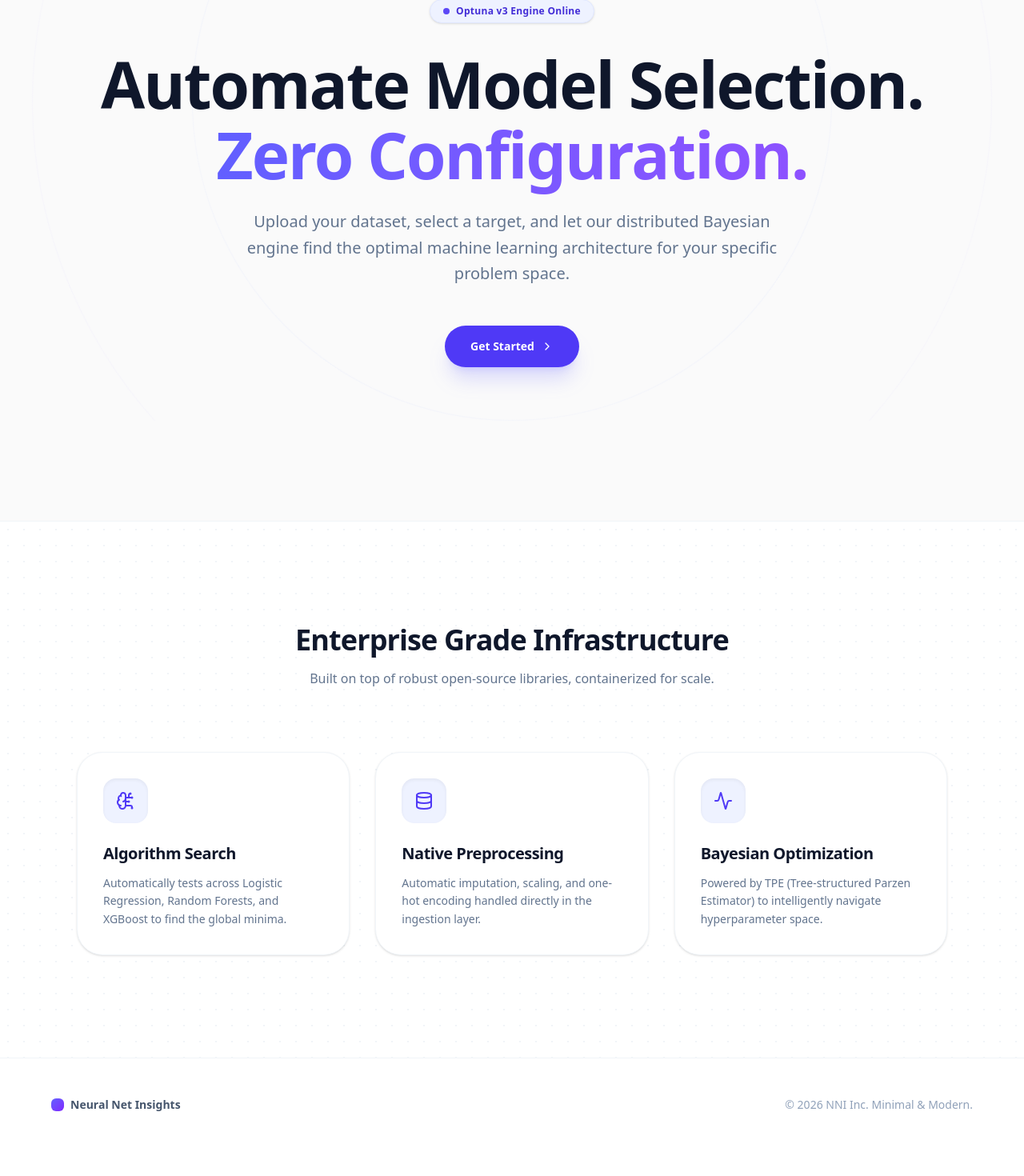
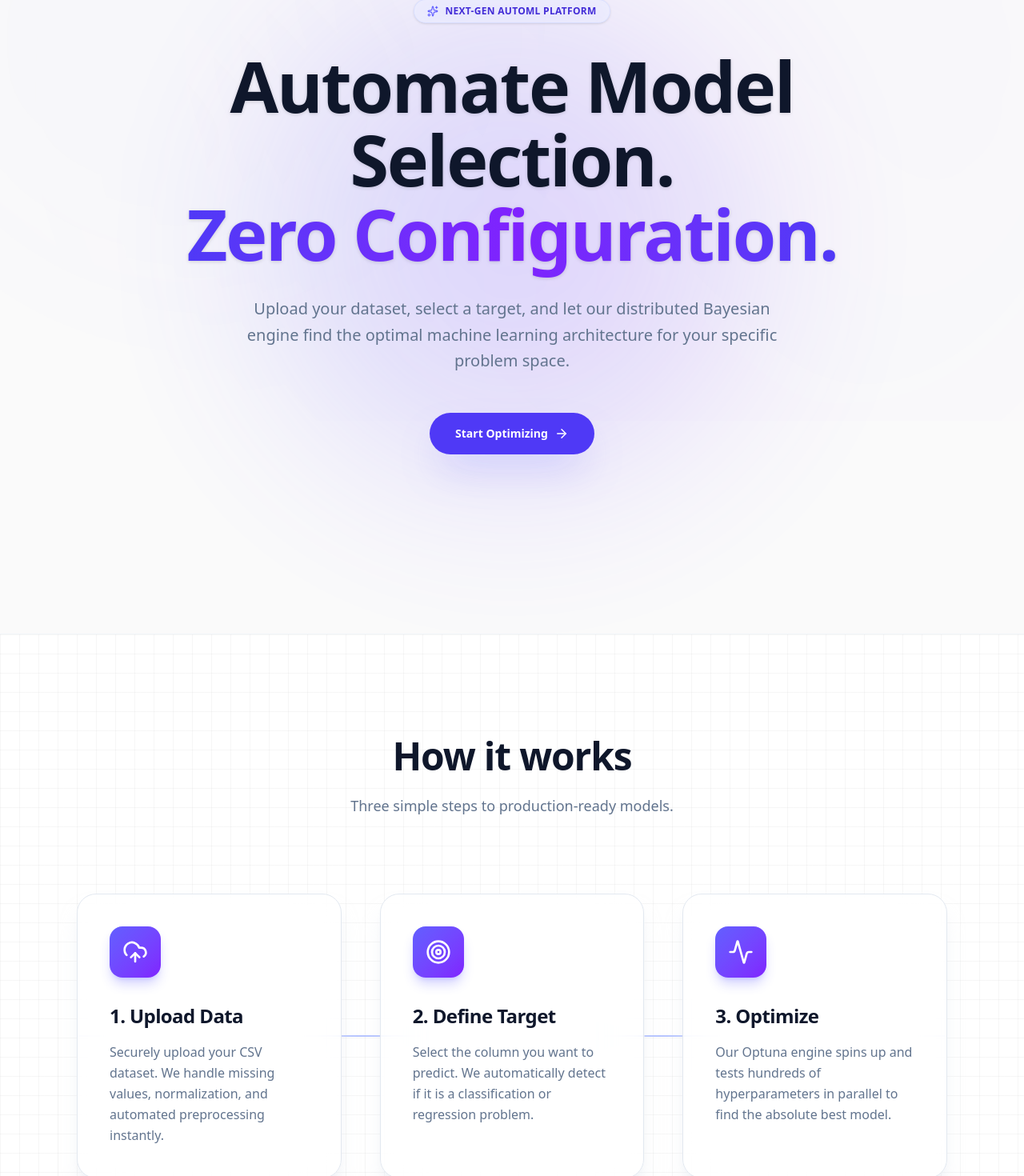
Before and after one commit to Sayan-CtrlZ/Neural_net_Insights, a Next.js app in the folder frontend/: page / in a window 1280 px wide. Shown: the part 274-1744 px from the top of the page at 80% size. Before the commit the page ends 1713 px from the top, so only its background shows below. Built offline with nearby package versions, Linux system fonts and the light colour scheme.

Commit message:
feat: display personalized greetings and implement comprehensive UI/UX redesign for landing and dashboard pages

```diff
--- a/frontend/app/dashboard/layout.tsx
+++ b/frontend/app/dashboard/layout.tsx
@@ -10,6 +10,7 @@ function DashboardLayoutInner({ children }: { children: React.ReactNode }) {
   const pathname = usePathname();
   const router = useRouter();
   const { isSidebarCollapsed, session } = useGlobalState();
+  const userName = session?.user?.user_metadata?.full_name || session?.user?.email?.split('@')[0] || 'User';
 
   React.useEffect(() => {
     if (session === null) {
@@ -93,7 +94,7 @@ function DashboardLayoutInner({ children }: { children: React.ReactNode }) {
           >
             <LogOut size={18} className="shrink-0" />
             <span className={`text-sm font-bold truncate transition-all duration-300 ${isSidebarCollapsed ? 'opacity-0 w-0 hidden' : 'opacity-100'}`}>
-              Sign Out
+              Hi, {userName}
             </span>
           </button>
         </div>
--- a/frontend/app/dashboard/profile/page.tsx
+++ b/frontend/app/dashboard/profile/page.tsx
@@ -3,10 +3,13 @@ import React, { useState, useEffect } from 'react';
 import { useSearchParams, useRouter } from 'next/navigation';
 import { Settings, Shield, Bell, CreditCard, Key, Server, Lock, Eye, EyeOff, Loader2, Info } from 'lucide-react';
 import { supabase } from '../../../lib/supabaseClient';
+import { useGlobalState } from '../GlobalStateContext';
 
 export default function ProfilePage() {
   const searchParams = useSearchParams();
   const router = useRouter();
+  const { session } = useGlobalState();
+  const userName = session?.user?.user_metadata?.full_name || session?.user?.email?.split('@')[0] || 'User';
 
   const [password, setPassword] = useState('');
   const [confirmPassword, setConfirmPassword] = useState('');
@@ -70,7 +73,7 @@ export default function ProfilePage() {
       {/* Header */}
       <header className="px-8 py-6 border-b border-slate-100 flex justify-between items-end bg-white shrink-0">
         <div>
-          <h1 className="text-2xl font-bold tracking-tight mb-1 text-slate-900">Profile Settings</h1>
+          <h1 className="text-2xl font-bold tracking-tight mb-1 text-slate-900">Hi, {userName}</h1>
           <p className="text-sm text-slate-500">Manage your account security and preferences.</p>
         </div>
       </header>
--- a/frontend/app/page.tsx
+++ b/frontend/app/page.tsx
@@ -1,38 +1,38 @@
 'use client';
 import Link from 'next/link';
 import { motion, Variants } from 'framer-motion';
-import { BrainCircuit, Database, Cpu, ChevronRight, BarChart3, Activity } from 'lucide-react';
+import { BrainCircuit, Database, Cpu, ChevronRight, BarChart3, Activity, UploadCloud, Target, Sparkles, ArrowRight } from 'lucide-react';
 
 const fadeIn: Variants = {
-  hidden: { opacity: 0, y: 20 },
-  visible: { opacity: 1, y: 0, transition: { duration: 0.6, ease: 'easeOut' } }
+  hidden: { opacity: 0, y: 30 },
+  visible: { opacity: 1, y: 0, transition: { duration: 0.8, ease: [0.21, 0.47, 0.32, 0.98] } }
 };
 
 const staggerContainer: Variants = {
   hidden: { opacity: 0 },
   visible: {
     opacity: 1,
-    transition: { staggerChildren: 0.1 }
+    transition: { staggerChildren: 0.15 }
   }
 };
 
 export default function LandingPage() {
   return (
-    <div className="min-h-screen bg-[#FAFAFA] text-black selection:bg-blue-600 selection:text-white font-sans overflow-hidden">
+    <div className="min-h-screen bg-[#FAFAFA] text-black selection:bg-indigo-500 selection:text-white font-sans overflow-hidden">
 
       {/* Abstract Background Elements */}
-      <div className="fixed inset-0 z-0 pointer-events-none overflow-hidden flex justify-center items-center opacity-[0.15]">
-        <div className="w-[800px] h-[800px] rounded-full border border-indigo-200 absolute animate-[spin_60s_linear_infinite]" />
-        <div className="w-[1200px] h-[1200px] rounded-full border border-violet-200 absolute animate-[spin_90s_linear_infinite_reverse]" />
+      <div className="fixed inset-0 z-0 pointer-events-none overflow-hidden flex justify-center items-center opacity-[0.25]">
+        <div className="w-[800px] h-[800px] rounded-full bg-gradient-to-tr from-indigo-500/10 to-transparent blur-[100px] absolute top-[-20%] left-[-10%]" />
+        <div className="w-[1200px] h-[1200px] rounded-full bg-gradient-to-bl from-violet-500/10 to-transparent blur-[120px] absolute bottom-[-30%] right-[-10%]" />
       </div>
 
-      <nav className="border-b border-slate-100 px-8 py-5 flex justify-between items-center bg-white/80 backdrop-blur-md sticky top-0 z-50">
+      <nav className="border-b border-slate-100/50 px-8 py-5 flex justify-between items-center bg-white/70 backdrop-blur-xl sticky top-0 z-50">
         <motion.div
           initial={{ opacity: 0, x: -20 }}
           animate={{ opacity: 1, x: 0 }}
           className="flex items-center gap-3"
         >
-          <div className="w-8 h-8 rounded-lg bg-gradient-to-br from-indigo-500 to-violet-600 shadow-indigo-500/20 shadow-lg flex items-center justify-center text-white">
+          <div className="w-8 h-8 rounded-xl bg-gradient-to-br from-indigo-500 to-violet-600 shadow-indigo-500/30 shadow-lg flex items-center justify-center text-white">
             <BrainCircuit size={18} />
           </div>
           <span className="font-bold tracking-tight text-lg text-slate-800">Neural Net Insights</span>
@@ -41,16 +41,18 @@ export default function LandingPage() {
         <motion.div
           initial={{ opacity: 0, x: 20 }}
           animate={{ opacity: 1, x: 0 }}
-          className="flex gap-8 text-sm font-medium items-center"
+          className="flex gap-8 text-sm font-semibold items-center"
         >
-          <a href="#features" className="text-slate-500 hover:text-indigo-600 transition-colors relative group hidden sm:block">
+          <a href="#how-it-works" className="text-slate-500 hover:text-indigo-600 transition-colors hidden sm:block">
+            How it Works
+          </a>
+          <a href="#features" className="text-slate-500 hover:text-indigo-600 transition-colors hidden sm:block">
             Features
-            <span className="absolute -bottom-1 left-0 w-0 h-0.5 bg-indigo-600 transition-all group-hover:w-full"></span>
           </a>
-          <Link href="/login" className="text-slate-600 hover:text-indigo-600 font-semibold transition-colors">
+          <Link href="/login" className="text-slate-600 hover:text-indigo-600 transition-colors">
             Log in
           </Link>
-          <Link href="/login" className="bg-indigo-600 text-white px-5 py-2.5 rounded-full hover:bg-indigo-700 shadow-lg shadow-indigo-500/30 hover:shadow-indigo-500/50 transition-all flex items-center gap-2">
+          <Link href="/login" className="bg-slate-900 text-white px-5 py-2.5 rounded-full hover:bg-slate-800 shadow-xl shadow-slate-900/20 hover:shadow-slate-900/40 transition-all flex items-center gap-2 hover:scale-105 active:scale-95">
             Get Started <ChevronRight size={16} />
           </Link>
         </motion.div>
@@ -58,21 +60,23 @@ export default function LandingPage() {
 
       <main className="relative z-10">
         {/* Hero Section */}
-        <section className="max-w-6xl mx-auto px-8 py-32 md:py-48 flex flex-col items-center text-center">
+        <section className="max-w-6xl mx-auto px-8 pt-32 pb-40 md:pt-48 md:pb-56 flex flex-col items-center text-center relative">
+          <div className="absolute top-1/2 left-1/2 -translate-x-1/2 -translate-y-1/2 w-[600px] h-[600px] bg-gradient-to-r from-indigo-500/20 to-violet-500/20 blur-[120px] rounded-full -z-10 animate-pulse pointer-events-none"></div>
+
           <motion.div
             initial="hidden"
             animate="visible"
             variants={staggerContainer}
             className="flex flex-col items-center"
           >
-            <motion.div variants={fadeIn} className="inline-flex items-center gap-2 px-4 py-1.5 rounded-full border border-indigo-100 bg-indigo-50 text-indigo-700 shadow-sm mb-8">
-              <span className="flex h-2 w-2 rounded-full bg-indigo-600 animate-pulse"></span>
-              <span className="text-xs font-semibold tracking-wide">Optuna v3 Engine Online</span>
+            <motion.div variants={fadeIn} className="inline-flex items-center gap-2 px-4 py-1.5 rounded-full border border-indigo-200/50 bg-indigo-50/50 backdrop-blur-md text-indigo-700 shadow-sm mb-8">
+              <Sparkles size={14} className="text-indigo-500" />
+              <span className="text-xs font-bold tracking-wide uppercase">Next-Gen AutoML Platform</span>
             </motion.div>
 
-            <motion.h1 variants={fadeIn} className="text-5xl md:text-7xl lg:text-[5rem] font-bold tracking-tight mb-6 leading-[1.1] text-slate-900">
+            <motion.h1 variants={fadeIn} className="text-5xl md:text-7xl lg:text-[5.5rem] font-bold tracking-tight mb-8 leading-[1.05] text-slate-900 drop-shadow-sm">
               Automate Model Selection. <br className="hidden md:block"/>
-              <span className="text-transparent bg-clip-text bg-gradient-to-r from-indigo-500 to-violet-500">Zero Configuration.</span>
+              <span className="text-transparent bg-clip-text bg-gradient-to-r from-indigo-600 via-violet-600 to-indigo-600 animate-gradient-x">Zero Configuration.</span>
             </motion.h1>
 
             <motion.p variants={fadeIn} className="text-lg md:text-xl text-slate-500 max-w-2xl mb-12 leading-relaxed">
@@ -82,44 +86,100 @@ export default function LandingPage() {
             <motion.div variants={fadeIn} className="flex gap-4">
               <Link
                 href="/login"
-                className="bg-indigo-600 text-white px-8 py-4 rounded-full text-sm font-bold hover:scale-105 hover:bg-indigo-700 shadow-xl shadow-indigo-500/20 hover:shadow-indigo-500/40 transition-all flex items-center gap-2 group"
+                className="bg-indigo-600 text-white px-8 py-4 rounded-full text-sm font-bold hover:scale-105 hover:bg-indigo-700 shadow-2xl shadow-indigo-500/30 hover:shadow-indigo-500/50 transition-all flex items-center gap-2 group"
               >
-                Get Started
-                <ChevronRight className="group-hover:translate-x-1 transition-transform" size={16} />
+                Start Optimizing
+                <ArrowRight className="group-hover:translate-x-1 transition-transform" size={18} />
               </Link>
             </motion.div>
           </motion.div>
         </section>
 
+        {/* How It Works Section */}
+        <section id="how-it-works" className="bg-white py-32 border-t border-slate-100 relative overflow-hidden">
+          <div className="absolute inset-0 bg-[linear-gradient(to_right,#80808012_1px,transparent_1px),linear-gradient(to_bottom,#80808012_1px,transparent_1px)] bg-[size:24px_24px]"></div>
+
+          <div className="max-w-6xl mx-auto px-8 relative z-10">
+            <motion.div
+              initial={{ opacity: 0, y: 30 }}
+              whileInView={{ opacity: 1, y: 0 }}
+              viewport={{ once: true, margin: "-100px" }}
+              transition={{ duration: 0.6 }}
+              className="text-center mb-24"
+            >
+              <h2 className="text-4xl md:text-5xl font-bold tracking-tight text-slate-900">How it works</h2>
+              <p className="text-slate-500 mt-6 max-w-2xl mx-auto text-lg">Three simple steps to production-ready models.</p>
+            </motion.div>
+
+            <div className="grid md:grid-cols-3 gap-12 relative">
+              {/* Connector Line */}
+              <div className="hidden md:block absolute top-1/2 left-0 w-full h-0.5 bg-gradient-to-r from-indigo-100 via-indigo-300 to-indigo-100 -translate-y-1/2 z-0"></div>
+
+              {[
+                {
+                  icon: <UploadCloud size={32} />,
+                  title: '1. Upload Data',
+                  desc: 'Securely upload your CSV dataset. We handle missing values, normalization, and automated preprocessing instantly.'
+                },
+                {
+                  icon: <Target size={32} />,
+                  title: '2. Define Target',
+                  desc: 'Select the column you want to predict. We automatically detect if it is a classification or regression problem.'
+                },
+                {
+                  icon: <Activity size={32} />,
+                  title: '3. Optimize',
+                  desc: 'Our Optuna engine spins up and tests hundreds of hyperparameters in parallel to find the absolute best model.'
+                }
+              ].map((step, i) => (
+                <motion.div
+                  key={i}
+                  initial={{ opacity: 0, y: 40 }}
+                  whileInView={{ opacity: 1, y: 0 }}
+                  viewport={{ once: true, margin: "-50px" }}
+                  transition={{ delay: i * 0.2, duration: 0.6, ease: "easeOut" }}
+                  className="bg-white/80 backdrop-blur-xl border border-slate-200 p-10 rounded-3xl shadow-xl shadow-slate-200/50 relative z-10 hover:-translate-y-2 transition-transform duration-300"
+                >
+                  <div className="w-16 h-16 bg-gradient-to-br from-indigo-500 to-violet-600 rounded-2xl flex items-center justify-center mb-8 text-white shadow-lg shadow-indigo-500/30">
+                    {step.icon}
+                  </div>
+                  <h3 className="text-2xl font-bold mb-4 tracking-tight text-slate-900">{step.title}</h3>
+                  <p className="text-slate-500 leading-relaxed">
+                    {step.desc}
+                  </p>
+                </motion.div>
+              ))}
+            </div>
+          </div>
+        </section>
+
         {/* Features Section */}
-        <section id="features" className="border-t border-slate-100 bg-white relative">
-          <div className="absolute inset-0 bg-[radial-gradient(#e2e8f0_1px,transparent_1px)] [background-size:20px_20px] opacity-50"></div>
-
-          <div className="max-w-6xl mx-auto px-8 py-32 relative z-10">
+        <section id="features" className="py-32 relative bg-[#FAFAFA]">
+          <div className="max-w-6xl mx-auto px-8 relative z-10">
             <motion.div
               initial={{ opacity: 0, y: 20 }}
               whileInView={{ opacity: 1, y: 0 }}
               viewport={{ once: true }}
               className="text-center mb-20"
             >
-              <h2 className="text-3xl md:text-4xl font-bold tracking-tight text-slate-900">Enterprise Grade Infrastructure</h2>
-              <p className="text-slate-500 mt-4 max-w-2xl mx-auto">Built on top of robust open-source libraries, containerized for scale.</p>
+              <h2 className="text-4xl md:text-5xl font-bold tracking-tight text-slate-900">Enterprise Infrastructure</h2>
+              <p className="text-slate-500 mt-6 max-w-2xl mx-auto text-lg">Built on top of robust open-source libraries, containerized for massive scale.</p>
             </motion.div>
 
             <div className="grid md:grid-cols-3 gap-8">
               {[
                 {
-                  icon: <BrainCircuit size={24} />,
+                  icon: <BrainCircuit size={28} />,
                   title: 'Algorithm Search',
                   desc: 'Automatically tests across Logistic Regression, Random Forests, and XGBoost to find the global minima.'
                 },
                 {
-                  icon: <Database size={24} />,
+                  icon: <Database size={28} />,
                   title: 'Native Preprocessing',
                   desc: 'Automatic imputation, scaling, and one-hot encoding handled directly in the ingestion layer.'
                 },
                 {
-                  icon: <Activity size={24} />,
+                  icon: <Cpu size={28} />,
                   title: 'Bayesian Optimization',
                   desc: 'Powered by TPE (Tree-structured Parzen Estimator) to intelligently navigate hyperparameter space.'
                 }
@@ -130,12 +190,13 @@ export default function LandingPage() {
                   whileInView={{ opacity: 1, y: 0 }}
                   viewport={{ once: true }}
                   transition={{ delay: i * 0.1 }}
-                  className="bg-white border border-slate-100 p-8 rounded-[2rem] shadow-sm hover:shadow-xl hover:shadow-indigo-500/5 hover:-translate-y-1 transition-all group"
+                  className="bg-white border border-slate-200/60 p-8 rounded-[2rem] shadow-sm hover:shadow-2xl hover:shadow-indigo-500/10 hover:-translate-y-2 transition-all duration-300 group overflow-hidden relative"
                 >
-                  <div className="w-14 h-14 bg-indigo-50 rounded-2xl flex items-center justify-center mb-6 text-indigo-600 group-hover:scale-110 group-hover:bg-indigo-600 group-hover:text-white transition-all shadow-inner">
+                  <div className="absolute top-0 right-0 w-32 h-32 bg-indigo-50 rounded-bl-full -z-10 transition-transform group-hover:scale-150 duration-500"></div>
+                  <div className="w-14 h-14 bg-indigo-50 border border-indigo-100 rounded-2xl flex items-center justify-center mb-6 text-indigo-600 group-hover:scale-110 group-hover:bg-indigo-600 group-hover:text-white transition-all duration-300 shadow-inner">
                     {feature.icon}
                   </div>
-                  <h3 className="text-xl font-bold mb-3 tracking-tight text-slate-900">{feature.title}</h3>
+                  <h3 className="text-xl font-bold mb-3 tracking-tight text-slate-900 group-hover:text-indigo-600 transition-colors">{feature.title}</h3>
                   <p className="text-slate-500 leading-relaxed text-sm">
                     {feature.desc}
                   </p>
@@ -144,15 +205,49 @@ export default function LandingPage() {
             </div>
           </div>
         </section>
+
+        {/* CTA Banner */}
+        <section className="px-8 pb-32 bg-[#FAFAFA]">
+          <motion.div
+            initial={{ opacity: 0, scale: 0.95 }}
+            whileInView={{ opacity: 1, scale: 1 }}
+            viewport={{ once: true }}
+            transition={{ duration: 0.8, ease: "easeOut" }}
+            className="max-w-5xl mx-auto bg-slate-900 rounded-[3rem] p-12 md:p-20 text-center relative overflow-hidden shadow-2xl shadow-indigo-900/20"
+          >
+            {/* CTA Background Gradients */}
+            <div className="absolute inset-0 overflow-hidden pointer-events-none">
+              <div className="absolute -top-[20%] -left-[10%] w-[50%] h-[150%] bg-indigo-600/30 blur-[100px] rounded-full mix-blend-screen"></div>
+              <div className="absolute top-[20%] -right-[10%] w-[50%] h-[150%] bg-violet-600/30 blur-[100px] rounded-full mix-blend-screen"></div>
+            </div>
+
+            <div className="relative z-10 flex flex-col items-center">
+              <h2 className="text-4xl md:text-5xl font-bold tracking-tight text-white mb-6">Ready to train better models?</h2>
+              <p className="text-slate-300 max-w-xl mx-auto mb-10 text-lg">Stop guessing hyperparameters. Join Neural Net Insights today and let our bayesian optimization engine do the heavy lifting.</p>
+              <Link
+                href="/login"
+                className="bg-white text-slate-900 px-10 py-4 rounded-full text-base font-bold hover:scale-105 shadow-xl shadow-white/10 hover:shadow-white/20 transition-all flex items-center gap-2 group"
+              >
+                Create Free Account
+                <ArrowRight className="group-hover:translate-x-1 transition-transform" size={18} />
+              </Link>
+            </div>
+          </motion.div>
+        </section>
       </main>
 
-      <footer className="border-t border-slate-100 py-12 px-8 bg-white relative z-10">
-        <div className="max-w-6xl mx-auto flex flex-col md:flex-row justify-between items-center text-sm text-slate-400">
+      <footer className="border-t border-slate-200 py-12 px-8 bg-white relative z-10">
+        <div className="max-w-6xl mx-auto flex flex-col md:flex-row justify-between items-center text-sm text-slate-500">
           <div className="flex items-center gap-2 mb-4 md:mb-0">
-            <div className="w-4 h-4 bg-gradient-to-br from-indigo-500 to-violet-600 rounded-md"></div>
-            <span className="font-bold text-slate-600">Neural Net Insights</span>
+            <div className="w-5 h-5 bg-gradient-to-br from-indigo-500 to-violet-600 rounded-md shadow-sm"></div>
+            <span className="font-bold text-slate-800 text-base tracking-tight">Neural Net Insights</span>
           </div>
-          <p>&copy; {new Date().getFullYear()} NNI Inc. Minimal & Modern.</p>
+          <div className="flex gap-6 mb-4 md:mb-0 font-medium">
+            <a href="#" className="hover:text-indigo-600 transition-colors">Privacy</a>
+            <a href="#" className="hover:text-indigo-600 transition-colors">Terms</a>
+            <a href="#" className="hover:text-indigo-600 transition-colors">Documentation</a>
+          </div>
+          <p>&copy; {new Date().getFullYear()} NNI Inc. All rights reserved.</p>
         </div>
       </footer>
     </div>
```
